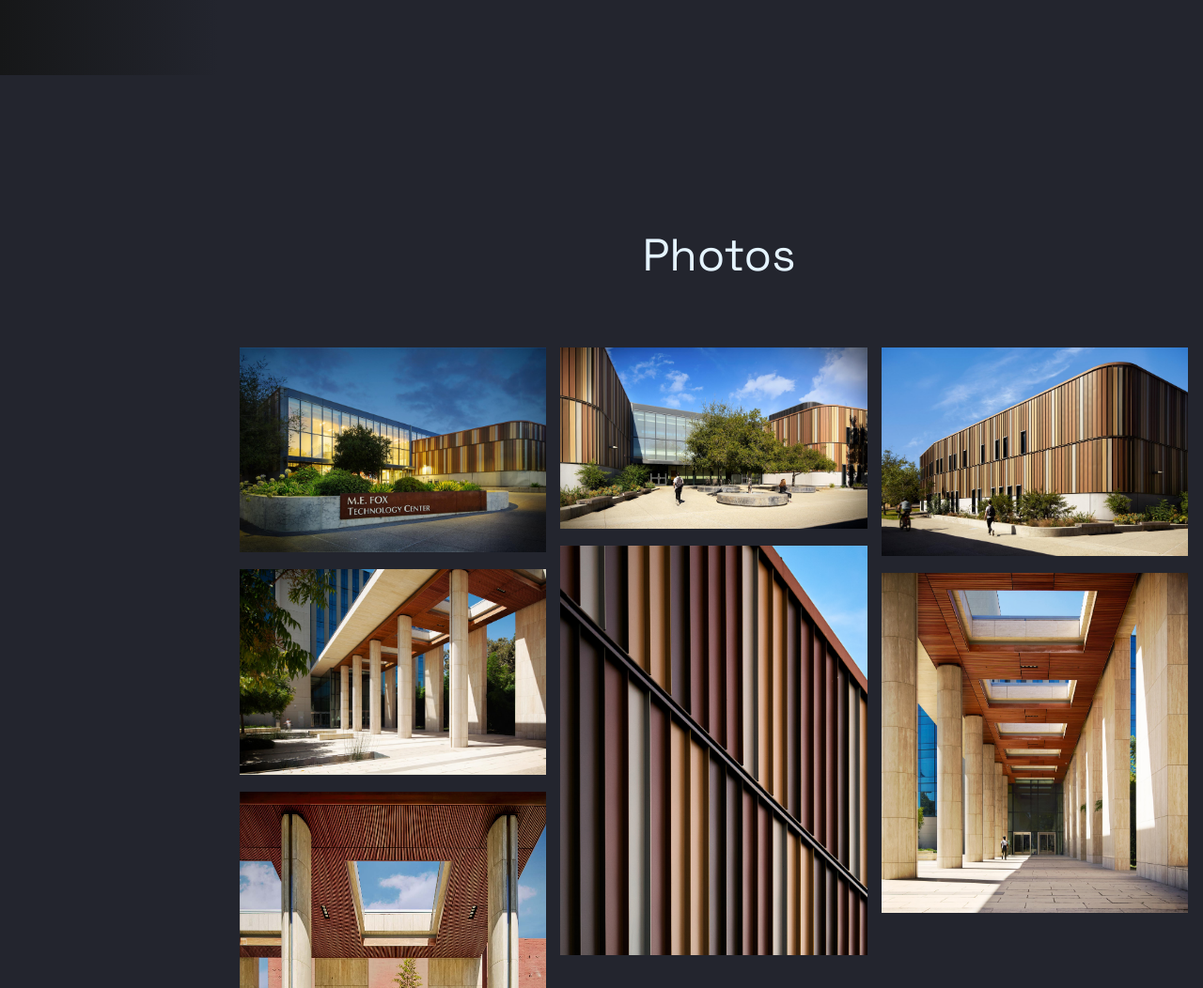
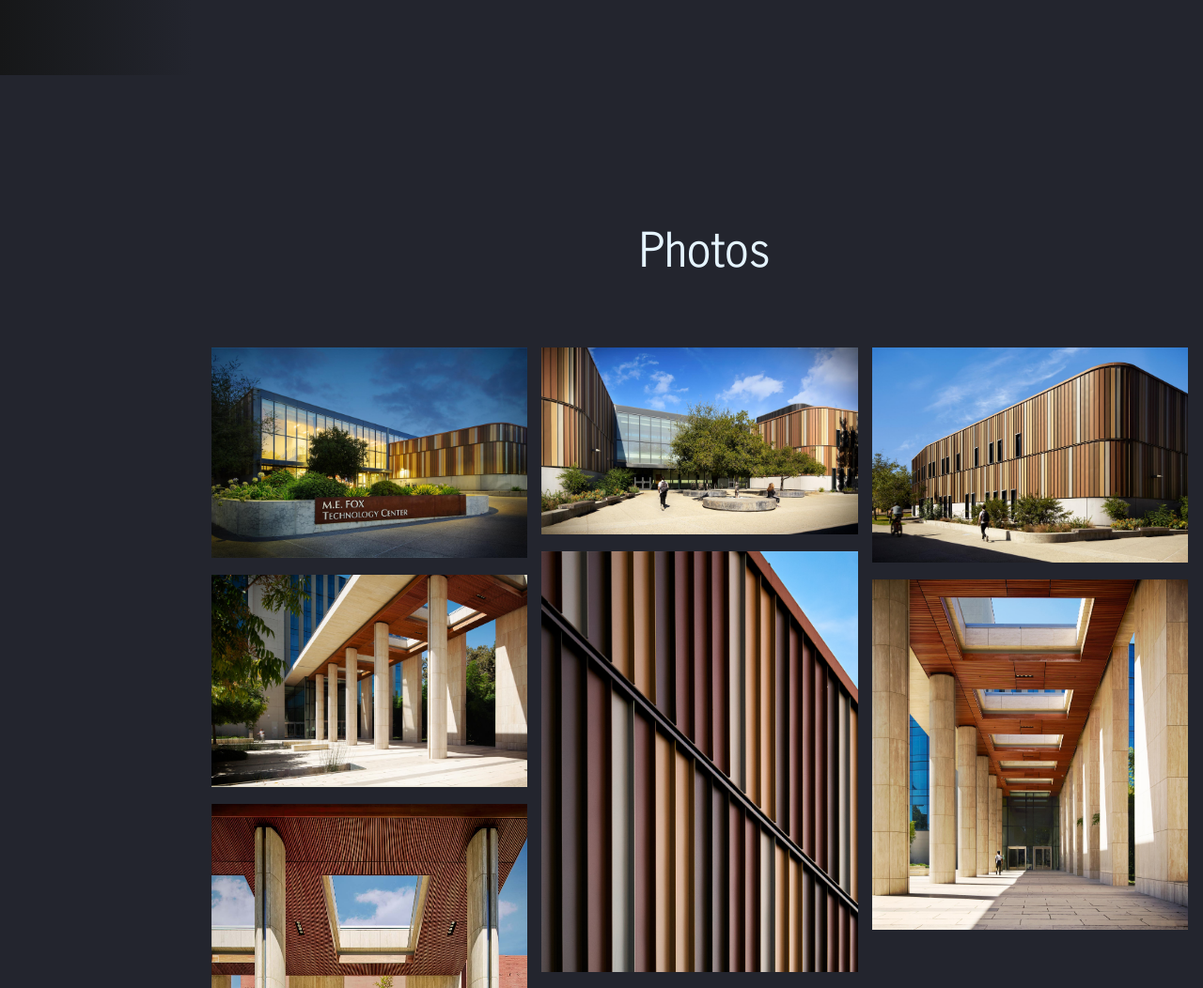
Before and after one commit to jthieleruiz/photo-site, a website: page index.html in a window 1280 px wide. Shown: the part 720-1772 px from the top of the page at 94% size. Drawn offline with nearby package versions, Linux system fonts and the light colour scheme; files whose address does not match are found by name; a web font is replaced by a local one.

Commit message:
Added font

```diff
--- /dev/null
+++ b/fonts/NewsGothicStd/NewsGothic.css
@@ -0,0 +1,13 @@
+@font-face {
+    font-family: 'News Gothic Std';
+    src: url('./NewsGothicStd.eot');
+    src: local('News Gothic Std Medium'), local('NewsGothicStd'),
+        url('./NewsGothicStd.eot?#iefix') format('embedded-opentype'),
+        url('./NewsGothicStd.woff2') format('woff2'),
+        url('./NewsGothicStd.woff') format('woff'),
+        url('./NewsGothicStd.ttf') format('truetype');
+    /* font-weight: 500; */
+    /* font-style: normal; */
+    /* font-display: swap; */
+
+}
--- a/index.html
+++ b/index.html
@@ -14,6 +14,7 @@
 
     <link rel="stylesheet" href="fonts/icomoon/style.css">
 
+    <link rel="stylesheet" href="fonts/NewsGothicStd/NewsGothic.css">
     <link rel="stylesheet" href="css/bootstrap.min.css">
     <link rel="stylesheet" href="css/magnific-popup.css">
     <link rel="stylesheet" href="css/jquery-ui.css">
--- a/scss/_site-base.scss
+++ b/scss/_site-base.scss
@@ -30,7 +30,7 @@ a {
 h1, h2, h3, h4, h5,
 .h1, .h2, .h3, .h4, .h5 {
 	color: $secondary-text-color;
-	font-family: "Space Grotesk"
+	font-family: "News Gothic Std";
 }
 
 .border-2 {
```
Also changed, not shown: css/style.css, fonts/NewsGothicStd/NewsGothicStd.ttf (added), fonts/NewsGothicStd/NewsGothicStd.woff (added), fonts/NewsGothicStd/NewsGothicStd.woff2 (added), 4 other files.
